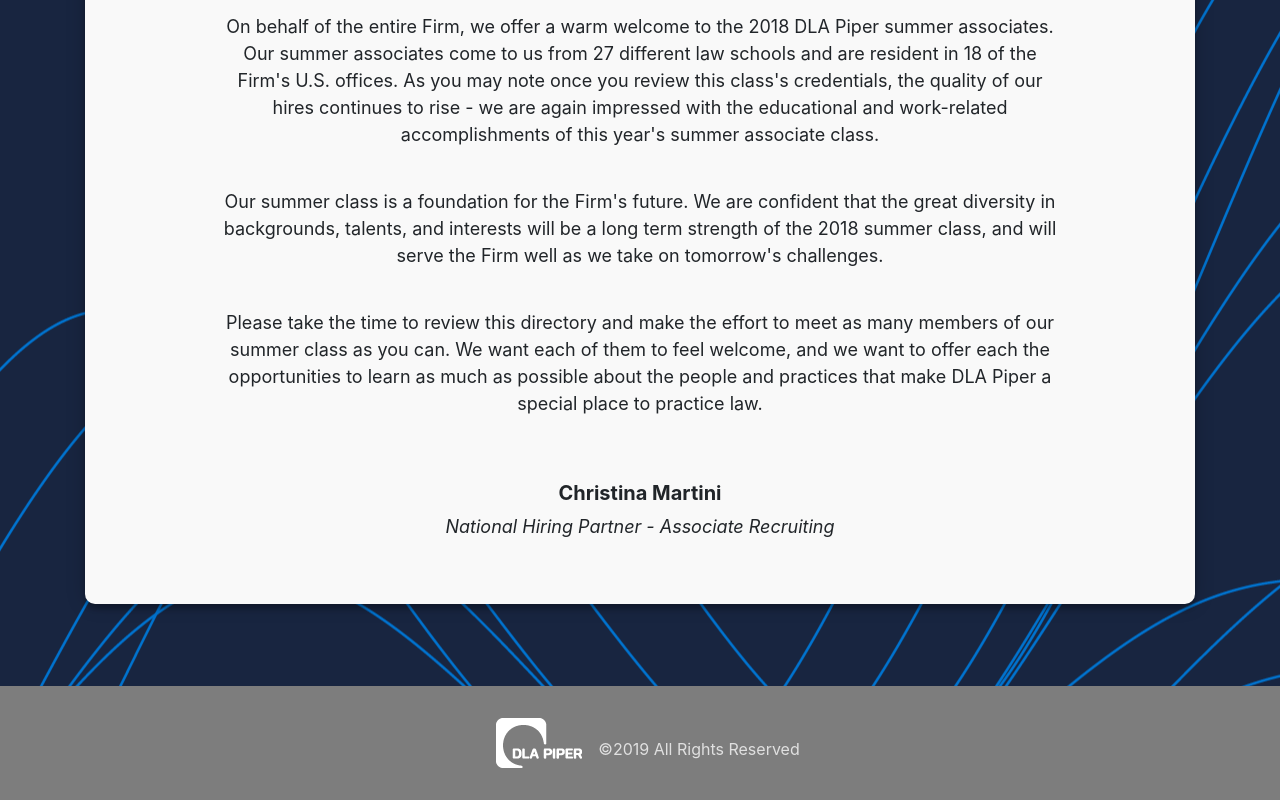
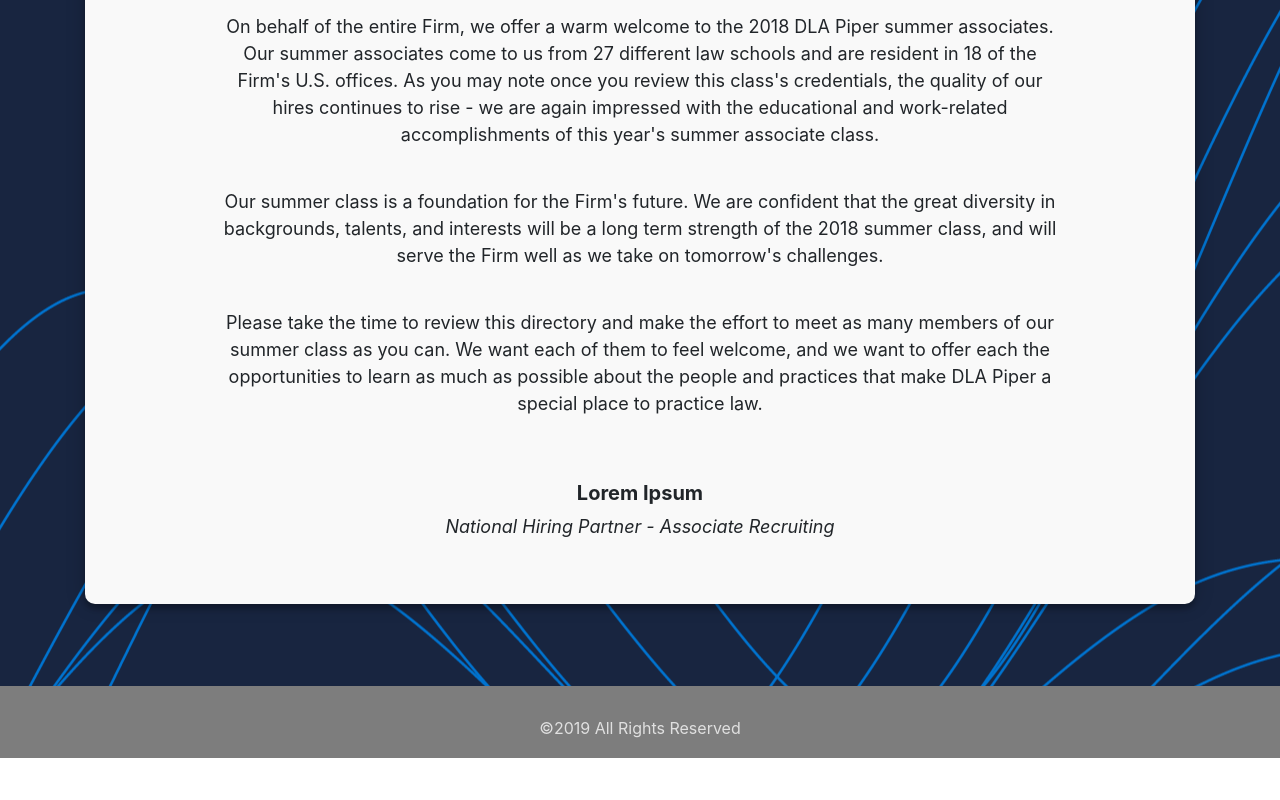
Before and after one commit to ScottyMuffins/SA-Directory-React, a React (Create React App) app: page /SummerAssociateDirectory in a window 1280 px wide. Shown: the part 245-1045 px from the top of the page. After the commit the page ends 1003 px from the top, so only its background shows below. Built offline with nearby package versions, Linux system fonts and the light colour scheme; no server answers.

Commit message:
Changed dev endpoint to COSMOSTEST001. Removed sensitive info

```diff
--- a/src/App.js
+++ b/src/App.js
@@ -92,7 +92,7 @@
           </main>
           <footer className="App-footer no-select">
             <div className='footer-grid-container'>
-              <img className='footer-branding-image' src={img} alt='none'></img>
+             {/*  <img className='footer-branding-image' src={img} alt='none'></img> */}
               <p>&copy;2019 All Rights Reserved</p>
             </div>
           </footer>
--- a/src/Components/Directory/Directory.js
+++ b/src/Components/Directory/Directory.js
@@ -238,8 +238,7 @@
                                 <Button color='secondary' onClick={this.prevAssociate} className='directory-nav-button' id='previous-nav-button'>Previous</Button>
                                 <Button color='primary' onClick={this.nextAssociate} className='directory-nav-button' id='next-nav-button'>Next</Button>
                             </div>
-                        </div>
-                    }
+                        </div>}
                 </div>}
             </div>
         );
--- a/src/Components/Welcome/Welcome.js
+++ b/src/Components/Welcome/Welcome.js
@@ -15,7 +15,7 @@
                 <br/>
                 <p>Please take the time to review this directory and make the effort to meet as many members of our summer class as you can. We want each of them to feel welcome, and we want to offer each the opportunities to learn as much as possible about the people and practices that make DLA Piper a special place to practice law.</p>
                 <br/><br/>
-                <h5><b>Christina Martini</b></h5>
+                <h5><b>Lorem Ipsum</b></h5>
                 <p><i>National Hiring Partner - Associate Recruiting</i></p>
                 <br/>
             </div>
```
Also changed, not shown: 1 other file (tests, documents, lock files or other folders).
